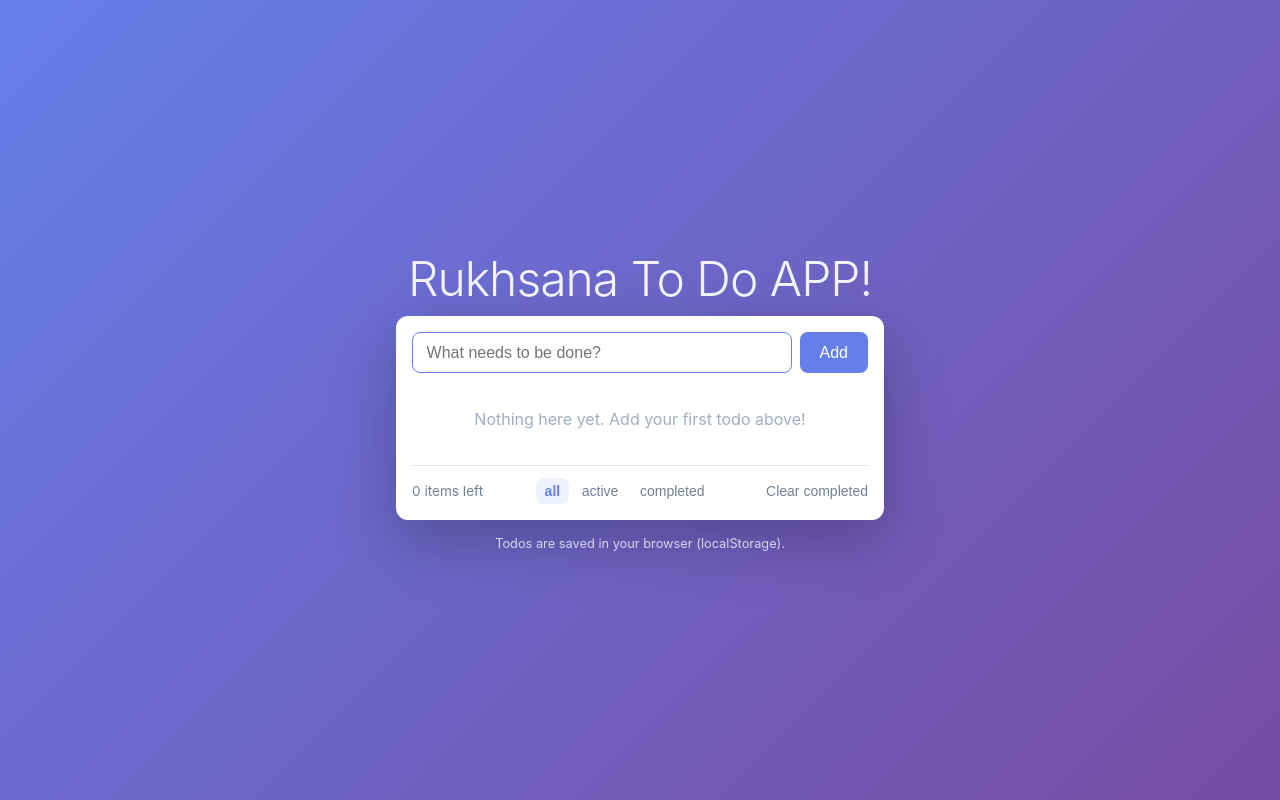
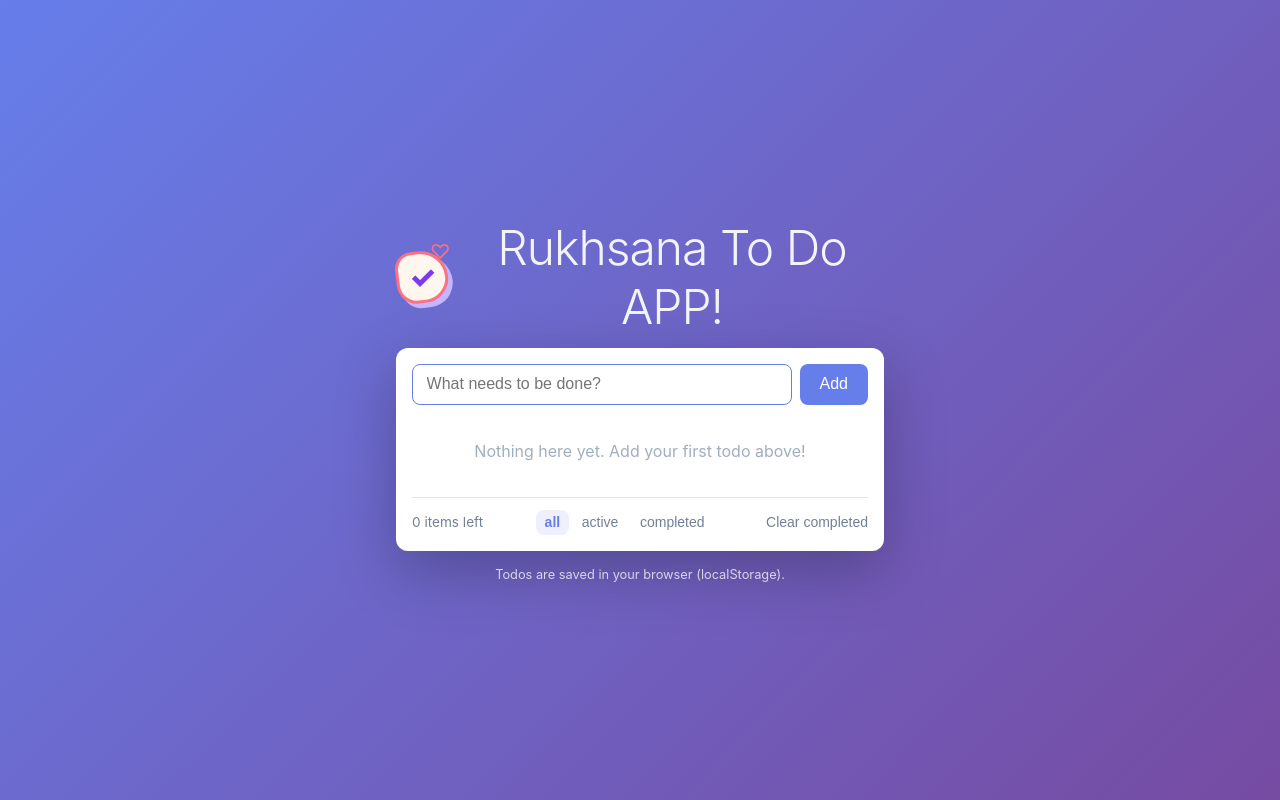
Before and after one commit to reasmin24/todo-app, a Next.js app: page / in a window 1280 px wide. Built offline with nearby package versions, Linux system fonts and the light colour scheme.

Commit message:
Add cute todo app logo

```diff
--- a/app/globals.css
+++ b/app/globals.css
@@ -27,12 +27,52 @@ body {
   padding: 1rem;
 }
 
+.brand-lockup {
+  display: flex;
+  align-items: center;
+  justify-content: center;
+  gap: 0.75rem;
+  margin: 0 0 0.75rem;
+}
+
+.logo-mark {
+  position: relative;
+  display: grid;
+  place-items: center;
+  width: 3.25rem;
+  height: 3.25rem;
+  background: #fff7ed;
+  border: 3px solid #fb7185;
+  border-radius: 38% 62% 55% 45%;
+  box-shadow: 4px 5px 0 #c4b5fd;
+  transform: rotate(-7deg);
+  flex-shrink: 0;
+}
+
+.logo-check {
+  color: #7c3aed;
+  font-size: 1.9rem;
+  font-weight: 800;
+  line-height: 1;
+  transform: rotate(7deg);
+}
+
+.logo-heart {
+  position: absolute;
+  top: -0.65rem;
+  right: -0.55rem;
+  color: #fb7185;
+  font-size: 1.25rem;
+  line-height: 1;
+  transform: rotate(7deg);
+}
+
 .title {
   text-align: center;
-  font-size: 3rem;
+  font-size: clamp(2rem, 8vw, 3rem);
   font-weight: 300;
   color: rgba(255, 255, 255, 0.92);
-  margin: 0 0 0.5rem 0;
+  margin: 0;
   letter-spacing: -1px;
 }
 
--- a/app/page.tsx
+++ b/app/page.tsx
@@ -72,7 +72,13 @@ export default function Home() {
 
   return (
     <main className="app">
-      <h1 className="title">Rukhsana To Do APP!</h1>
+      <div className="brand-lockup">
+        <div className="logo-mark" aria-label="Rukhsana To Do logo">
+          <span className="logo-check" aria-hidden="true">&#10003;</span>
+          <span className="logo-heart" aria-hidden="true">&#9825;</span>
+        </div>
+        <h1 className="title">Rukhsana To Do APP!</h1>
+      </div>
 
       <div className="card">
         <form className="add-form" onSubmit={addTodo}>
```
